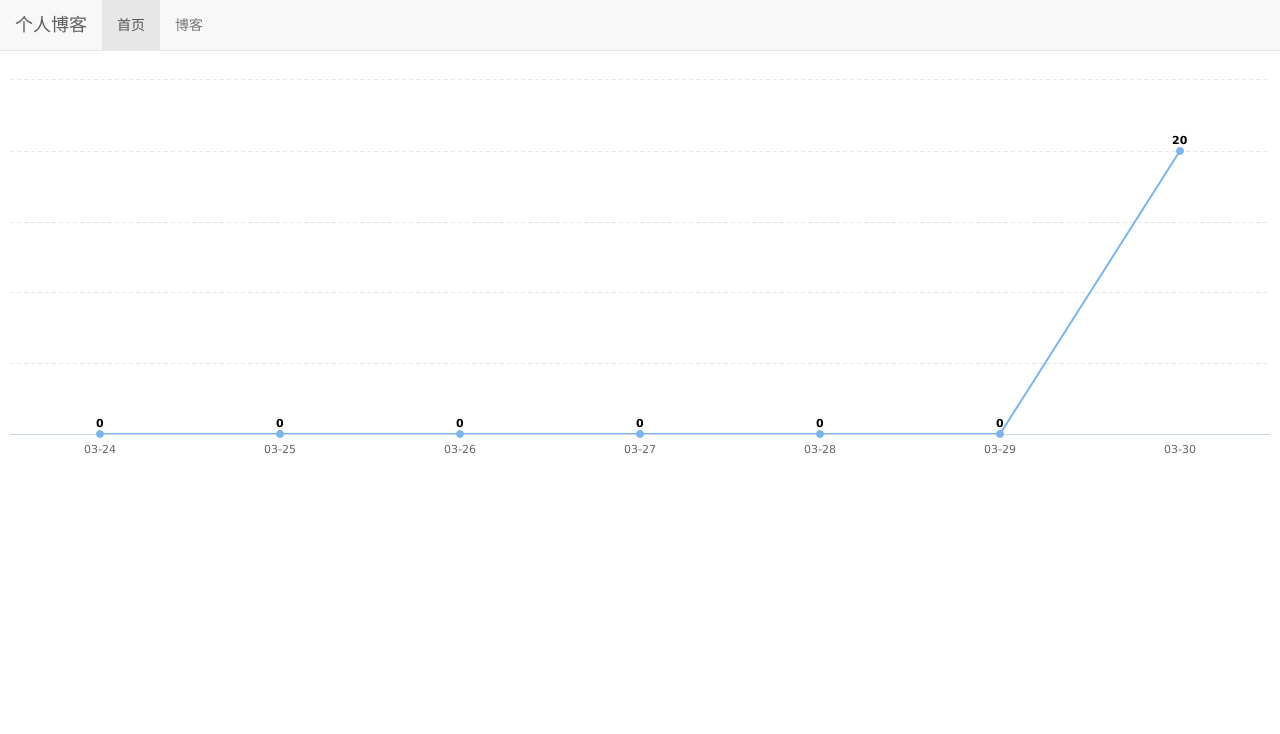
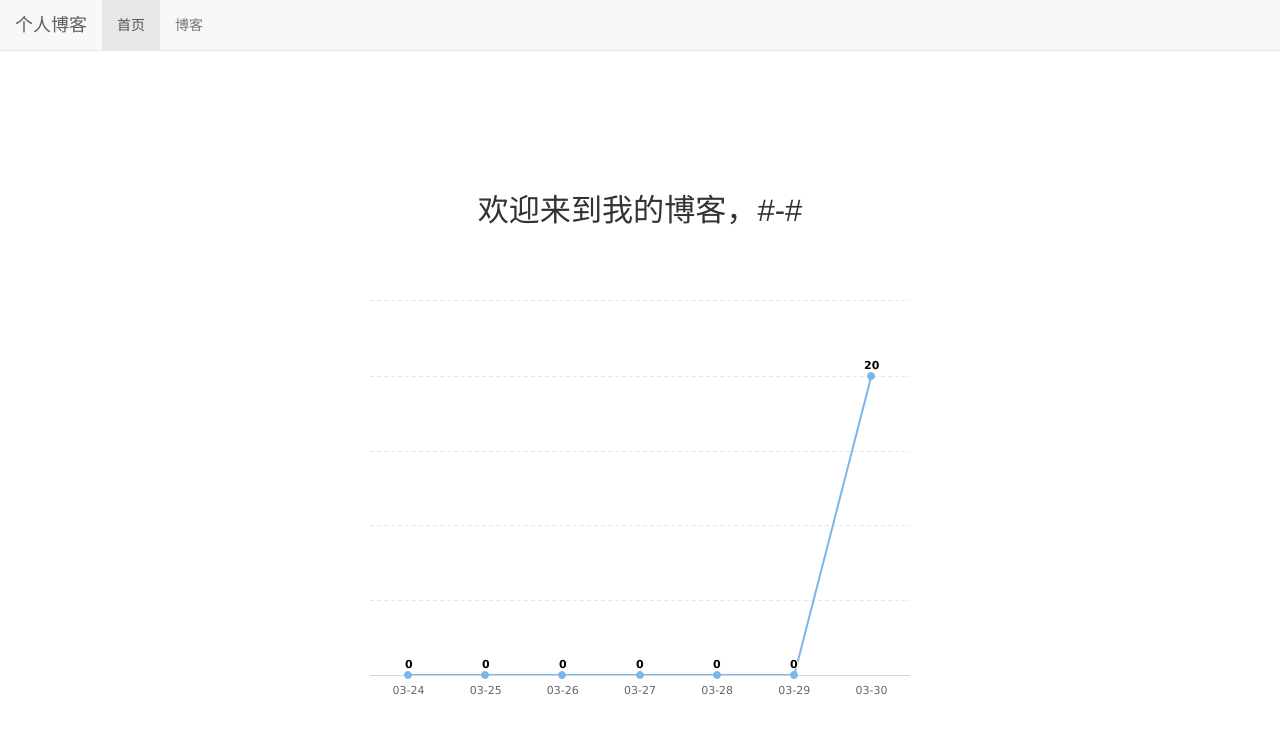
Before and after one commit to suploser/mysite, a Django app: page / in a window 1280 px wide. Shown: the top 734 px of the page. Run offline with Django 3.2, Linux system fonts and the light colour scheme; data comes from the database, SQL or seed files in the repository; parts of the project's set-up code (start-up, migrations or seed data) failed here and were passed over; some libraries are stand-ins or nearby versions.

Commit message:
静态文件

```diff
--- a/static/home_content.css
+++ b/static/home_content.css
@@ -1,7 +1,17 @@
 h3.home_content {
     font-size: 222%;
-    position: absolute;
+    text-align: center;
+    margin-top: 4em;
+    margin-bottom: 2em
+    /*position: absolute;
     left: 50%;
     top: 50%;
-    transform: translate(-50%, -50%)
+    transform: translate(-50%, -50%)*/
 }
+
+div#container {
+   margin: 0 auto;
+   height: 30em;
+   min-width: 30em;
+   max-width: 40em;
+}
```
